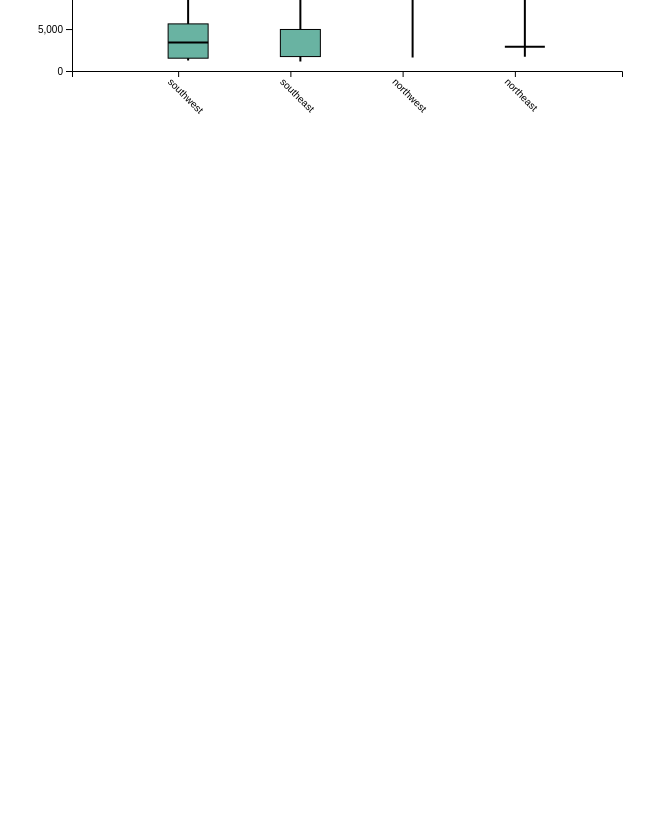
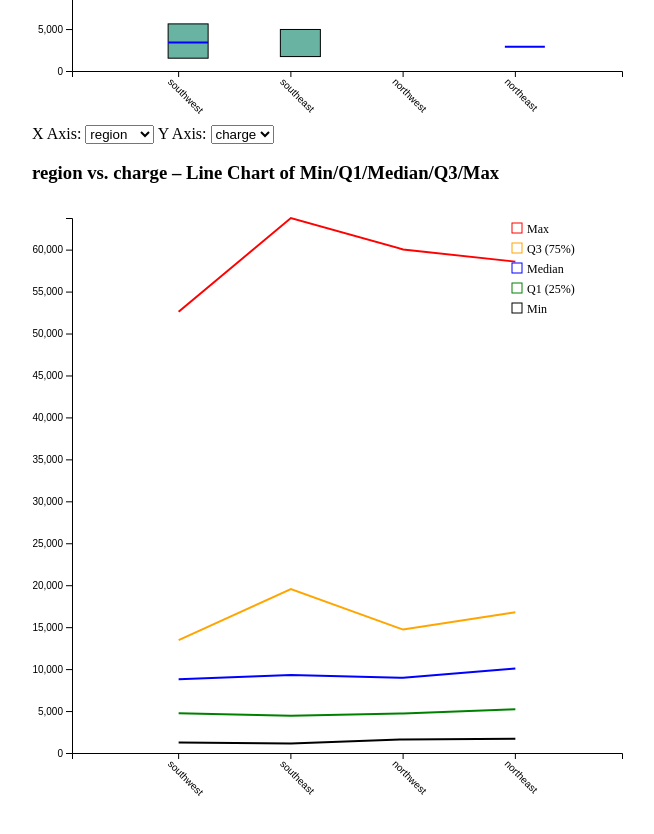
Before and after one commit to DaemonCypher/Visualization-Project, a SvelteKit app: page /correlation in a window 1280 px wide. Shown: the part 1080-1914 px from the top of the page, without its empty margins (618-1272 px from the left). Before the commit the page ends 1233 px from the top, so only its background shows below. Built offline with nearby package versions, Linux system fonts and the light colour scheme.

Commit message:
line charts

```diff
--- a/src/lib/Box.svelte
+++ b/src/lib/Box.svelte
@@ -119,7 +119,7 @@
           y1={yScale(stats.min)}
           y2={yScale(stats.max)}
           stroke="black"
-          stroke-width="2"
+          stroke-width="0"
         />
       {/each}
       {#each Object.entries(yData) as [key, stats]}
@@ -139,7 +139,7 @@
           x2={xScale(key) + boxWidth }
           y1={yScale(stats.mid)}
           y2={yScale(stats.mid)}
-          stroke="black"
+          stroke="blue"
           stroke-width="2"
         />
       {/each}
--- /dev/null
+++ b/src/lib/Line.svelte
@@ -0,0 +1,281 @@
+<script lang="ts">
+    import type { TInsurance } from "../types";
+    import * as d3 from "d3";
+
+    type Props = {
+      insurance: TInsurance[];
+      x: keyof TInsurance;
+      y: keyof TInsurance;
+      width?: number;
+      height?: number;
+    };
+
+    const { insurance, x, y, height = 600, width = 600 }: Props = $props();
+
+    function calculateStats(x: keyof TInsurance, y: keyof TInsurance, insurance: TInsurance[]) {
+      let groupedStats: {
+        [xValue: string]: {
+          min: number;
+          max: number;
+          mid: number;
+          q1: number;
+          q3: number;
+          values: number[];
+        };
+      } = {};
+
+      insurance.forEach((entry) => {
+        const xValue = String(entry[x]);
+        const yValue = +entry[y];
+
+        if (!groupedStats[xValue]) {
+          groupedStats[xValue] = {
+            min: Infinity,
+            max: -Infinity,
+            mid: 0,
+            q1: 0,
+            q3: 0,
+            values: []
+          };
+        }
+        groupedStats[xValue].values.push(yValue);
+      });
+
+      Object.entries(groupedStats).forEach(([key, stats]) => {
+        const sorted = stats.values.sort((a, b) => a - b);
+        const n = sorted.length;
+
+        stats.min = sorted[0];
+        stats.max = sorted[n - 1];
+        stats.mid = sorted[Math.floor(n * 0.5)];
+        stats.q1 = sorted[Math.floor(n * 0.25)];
+        stats.q3 = sorted[Math.floor(n * 0.75)];
+      });
+
+      return groupedStats;
+    }
+
+    const yData = $derived(calculateStats(x, y, insurance));
+
+    function getMax(groupedStats: ReturnType<typeof calculateStats>) {
+      let maxValue = -Infinity;
+      for (const key in groupedStats) {
+        if (groupedStats[key].max > maxValue) {
+          maxValue = groupedStats[key].max;
+        }
+      }
+      return maxValue;
+    }
+    const yMax = $derived(getMax(yData));
+
+    const margin = { top: 15, right: 10, bottom: 50, left: 40 };
+    const usableArea = {
+      top: margin.top,
+      right: width - margin.right,
+      bottom: height - margin.bottom,
+      left: margin.left
+    };
+
+    const xScale = $derived(
+      d3
+        .scaleBand<string>()
+        .range([usableArea.left, usableArea.right])
+        .domain(Object.keys(yData))
+        .paddingInner(0.1)
+        .paddingOuter(0.5)
+    );
+
+    const yScale = $derived(
+      d3
+        .scaleLinear()
+        .range([usableArea.bottom, usableArea.top])
+        .domain([0, yMax])
+    );
+
+    function makeLine(statKey: "min" | "q1" | "mid" | "q3" | "max") {
+      const dataPoints = Object.entries(yData).map(([key, stats]) => ({
+        xValue: key,
+        yValue: stats[statKey]
+      }));
+
+      dataPoints.sort((a, b) => xScale.domain().indexOf(a.xValue) - xScale.domain().indexOf(b.xValue));
+
+      return d3
+        .line<{ xValue: string; yValue: number }>()
+        .x(d => (xScale(d.xValue) ?? 0) + xScale.bandwidth() / 2)
+        .y(d => yScale(d.yValue))
+        .defined(d => !isNaN(d.yValue))
+        (dataPoints);
+    }
+
+    const lineMin = $derived(makeLine("min") || "");
+    const lineQ1 = $derived(makeLine("q1") || "");
+    const lineMid = $derived(makeLine("mid") || "");
+    const lineQ3 = $derived(makeLine("q3") || "");
+    const lineMax = $derived(makeLine("max") || "");
+
+    let xAxis: SVGElement;
+    let yAxis: SVGElement;
+
+    function updateAxis() {
+      (d3.select(xAxis) as any)
+        .call(d3.axisBottom(xScale))
+        .selectAll("text")
+        .attr("transform", "rotate(45)")
+        .style("text-anchor", "start");
+
+      (d3.select(yAxis) as any)
+        .call(d3.axisLeft(yScale));
+    }
+
+    $effect(() => {
+      if (xAxis && yAxis) {
+        updateAxis();
+      }
+    });
+
+    // Track the active line (only one at a time)
+    type LineType = "max" | "q3" | "mid" | "q1" | "min" | null;
+    let activeLine: LineType = $state(null);
+
+    // Set the active line
+    function setActiveLine(line: LineType) {
+      // If clicking the already active line, deactivate it
+      activeLine = activeLine === line ? null : line;
+    }
+
+    // Function to determine line opacity
+    function getLineOpacity(line: Exclude<LineType, null>) {
+      if (activeLine === null) return 1; // If no line is active, show all
+      return activeLine === line ? 1 : 0.2; // Otherwise only highlight the active line
+    }
+
+    // Function to determine line width
+    function getLineWidth(line: Exclude<LineType, null>) {
+      return activeLine === line ? 3 : 2;
+    }
+</script>
+
+{#if insurance.length > 0}
+  <h3>{x} vs. {y} – Line Chart of Min/Q1/Median/Q3/Max</h3>
+  <svg {width} {height}>
+    <!-- X Axis -->
+    <g
+      transform="translate(0, {usableArea.bottom})"
+      bind:this={xAxis}
+    />
+    <!-- Y Axis -->
+    <g
+      transform="translate({usableArea.left}, 0)"
+      bind:this={yAxis}
+    />
+
+    <path
+      d={lineMin}
+      stroke="black"
+      stroke-width={getLineWidth('min')}
+      fill="none"
+      opacity={getLineOpacity('min')}
+      transition:opacity={{ duration: 300 }}
+    />
+    <path
+      d={lineQ1}
+      stroke="green"
+      stroke-width={getLineWidth('q1')}
+      fill="none"
+      opacity={getLineOpacity('q1')}
+      transition:opacity={{ duration: 300 }}
+    />
+    <path
+      d={lineMid}
+      stroke="blue"
+      stroke-width={getLineWidth('mid')}
+      fill="none"
+      opacity={getLineOpacity('mid')}
+      transition:opacity={{ duration: 300 }}
+    />
+    <path
+      d={lineQ3}
+      stroke="orange"
+      stroke-width={getLineWidth('q3')}
+      fill="none"
+      opacity={getLineOpacity('q3')}
+      transition:opacity={{ duration: 300 }}
+    />
+    <path
+      d={lineMax}
+      stroke="red"
+      stroke-width={getLineWidth('max')}
+      fill="none"
+      opacity={getLineOpacity('max')}
+      transition:opacity={{ duration: 300 }}
+    />
+
+    <!-- Interactive Legend (Reversed Order) -->
+    <g transform="translate({width - 120}, 20)">
+      <!-- Max (now at the top) -->
+      <g
+        class="legend-item"
+        on:click={() => setActiveLine('max')}
+        class:active={activeLine === 'max'}
+      >
+        <rect x="0" y="0" width="10" height="10" fill="none" stroke="red" stroke-width={activeLine === 'max' ? 2 : 1} />
+        <text x="15" y="10" font-size="12">Max</text>
+      </g>
+
+      <!-- Q3 -->
+      <g
+        class="legend-item"
+        on:click={() => setActiveLine('q3')}
+        class:active={activeLine === 'q3'}
+      >
+        <rect x="0" y="20" width="10" height="10" fill="none" stroke="orange" stroke-width={activeLine === 'q3' ? 2 : 1} />
+        <text x="15" y="30" font-size="12">Q3 (75%)</text>
+      </g>
+
+      <!-- Median -->
+      <g
+        class="legend-item"
+        on:click={() => setActiveLine('mid')}
+        class:active={activeLine === 'mid'}
+      >
+        <rect x="0" y="40" width="10" height="10" fill="none" stroke="blue" stroke-width={activeLine === 'mid' ? 2 : 1} />
+        <text x="15" y="50" font-size="12">Median</text>
+      </g>
+
+      <!-- Q1 -->
+      <g
+        class="legend-item"
+        on:click={() => setActiveLine('q1')}
+        class:active={activeLine === 'q1'}
+      >
+        <rect x="0" y="60" width="10" height="10" fill="none" stroke="green" stroke-width={activeLine === 'q1' ? 2 : 1} />
+        <text x="15" y="70" font-size="12">Q1 (25%)</text>
+      </g>
+
+      <!-- Min (now at the bottom) -->
+      <g
+        class="legend-item"
+        on:click={() => setActiveLine('min')}
+        class:active={activeLine === 'min'}
+      >
+        <rect x="0" y="80" width="10" height="10" fill="none" stroke="black" stroke-width={activeLine === 'min' ? 2 : 1} />
+        <text x="15" y="90" font-size="12">Min</text>
+      </g>
+    </g>
+  </svg>
+{/if}
+
+<style>
+  .legend-item {
+    cursor: pointer;
+  }
+
+  .legend-item:hover text {
+    font-weight: bold;
+  }
+
+  .legend-item.active text {
+    font-weight: bold;
+  }
+</style>
--- a/src/lib/index.ts
+++ b/src/lib/index.ts
@@ -3,5 +3,5 @@ import Frequency from "$lib/Frequency.svelte";
 import Heat from "$lib/Heat.svelte";
 import Scatter from "$lib/Scatter.svelte";
 import Box from "$lib/Box.svelte";
-
-export {Frequency, Heat,Scatter,Box}
+import Line from "$lib/Line.svelte";
+export {Frequency, Heat,Scatter,Box,Line}
--- a/src/routes/correlation/+page.svelte
+++ b/src/routes/correlation/+page.svelte
@@ -6,7 +6,7 @@
   import Heat from "$lib/Heat.svelte";
   import Scatter from "$lib/Scatter.svelte";
   import Box from "$lib/Box.svelte";
-
+  import Line from "$lib/Line.svelte";
   // Reactive variable for storing the data
   let insurance: TInsurance[] = $state([]);
   // hard code selections since different graph will need different selections
@@ -177,6 +177,29 @@
 <Box {insurance} x={axisSelection.boxOptionX} y={axisSelection.boxOptionY} />
 <br />
 {/if}
+
+
+{#if insurance.length > 0}
+<div class="selectors">
+  X Axis:
+  <select bind:value={axisSelection.boxOptionX}>
+    {#each boxOptionX as key}
+      <option value={key}>{key}</option>
+    {/each}
+  </select>
+
+  Y Axis:
+  <select bind:value={axisSelection.boxOptionY}>
+    {#each boxOptionY as key}
+      <option value={key}>{key}</option>
+    {/each}
+  </select>
+</div>
+
+<Line {insurance} x={axisSelection.boxOptionX} y={axisSelection.boxOptionY} />
+<br />
+{/if}
+
 </div>
 </div>
 <style>
```
